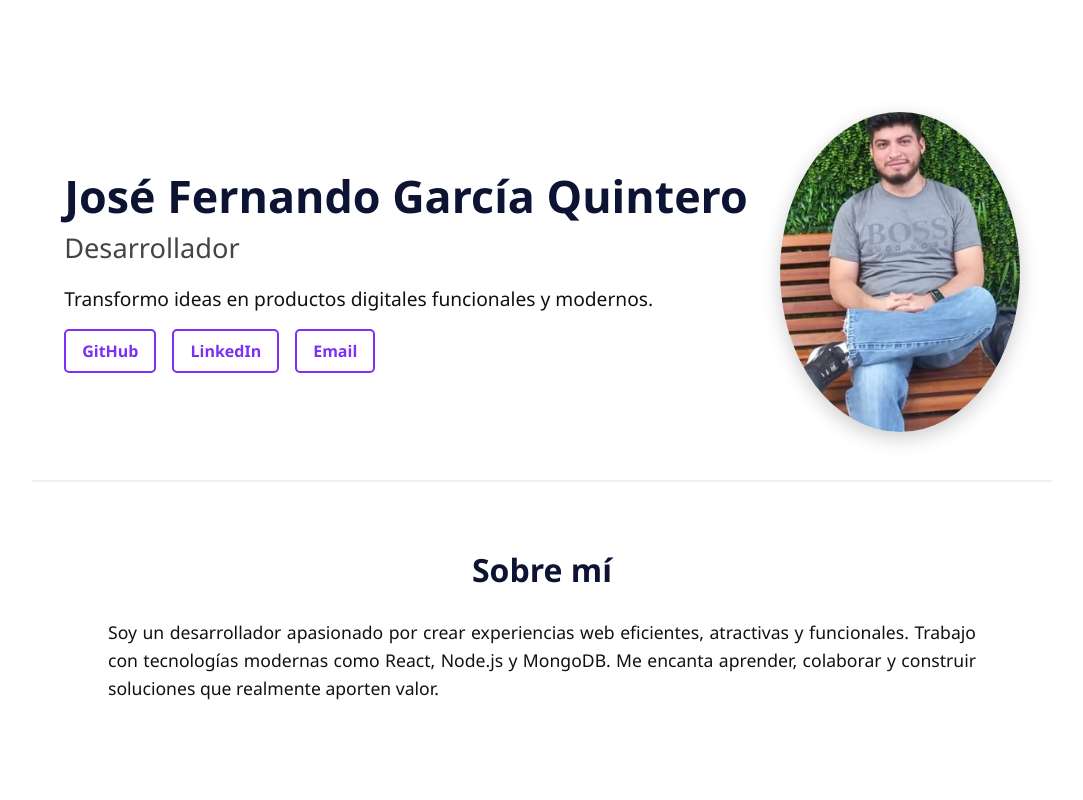
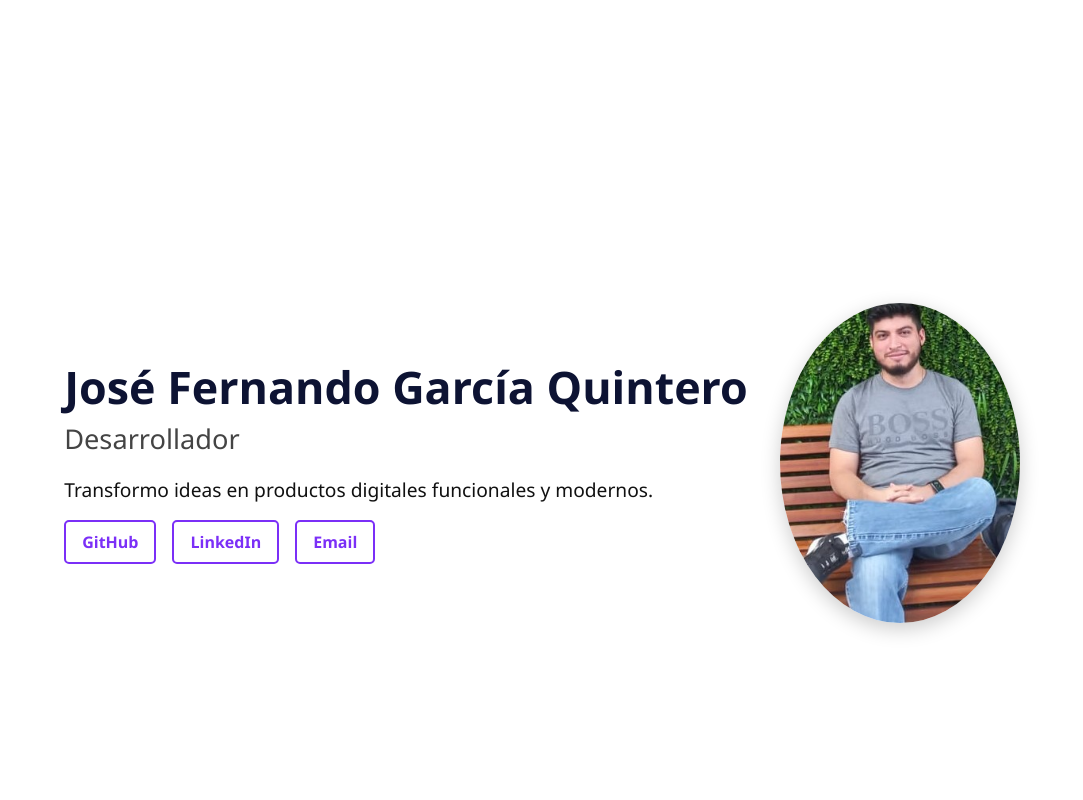
Before and after one commit to FernandoGarcia-tec/Saludo, a React (Vite) app: page / in a window 1280 px wide. Shown: the top 800 px of the page, without its empty margins (98-1181 px from the left). Built offline with nearby package versions, Linux system fonts and the light colour scheme.

Commit message:
Ajuste de la altura de hero

```diff
--- a/src/stilo.css
+++ b/src/stilo.css
@@ -32,6 +32,7 @@ body, html {
   gap: 2rem;
   padding: 3rem 2rem;
   width: 100%;
+  height: 800px;
   max-width: 1200px;
   margin: 0 auto;
   border-bottom: 2px solid #f0f0f0;
```
